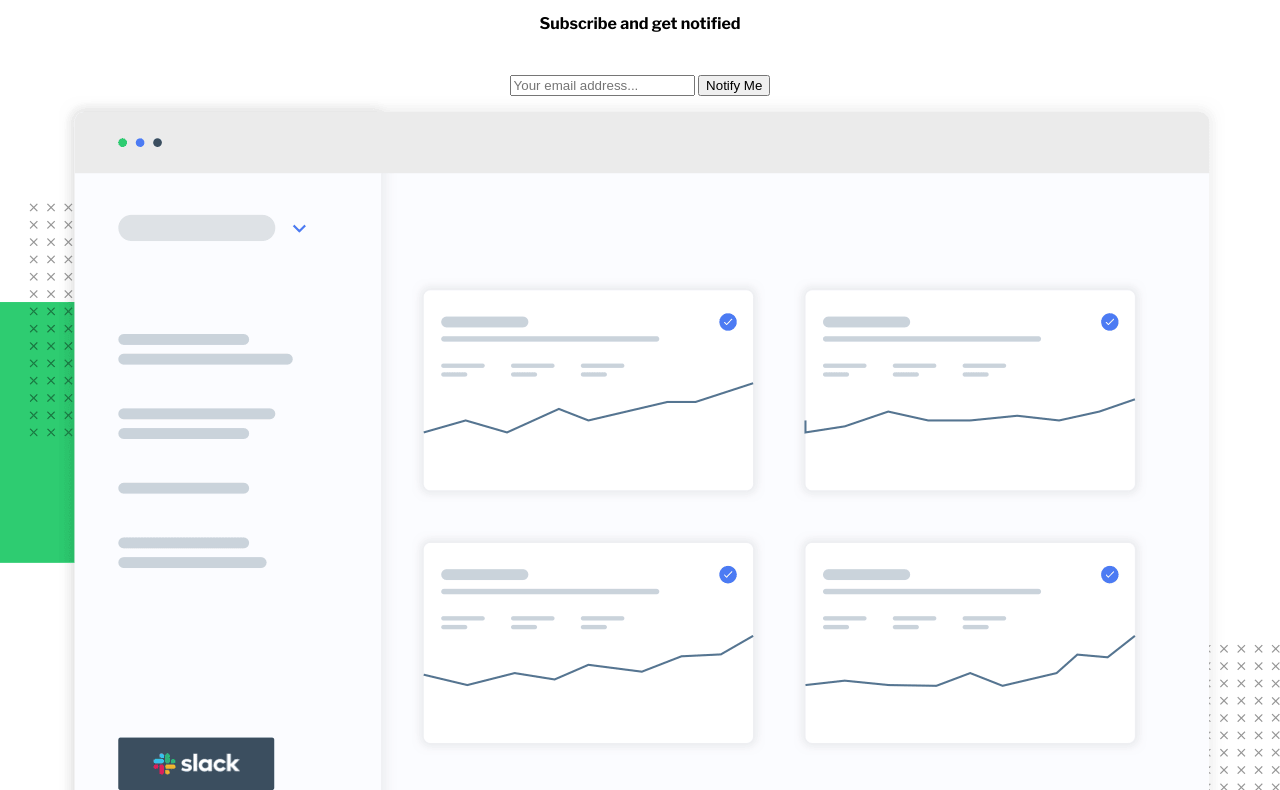
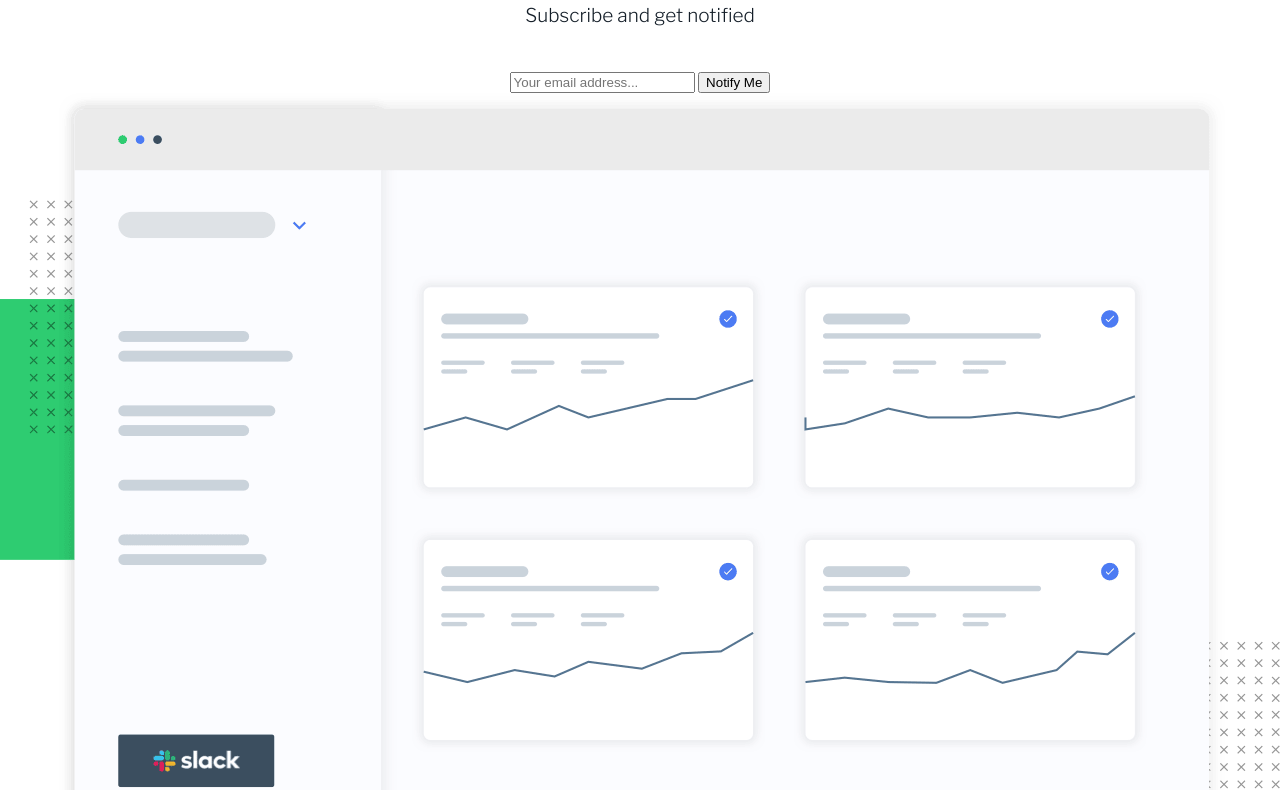
Before and after one commit to nirglus/ping-coming-soon-page-master, a plain HTML site: page index.html in a window 1280 px wide. Shown: the part 202-992 px from the top of the page. Drawn offline with nearby package versions, Linux system fonts and the light colour scheme.

Commit message:
set bottom heading style

```diff
--- a/css/style.css
+++ b/css/style.css
@@ -14,8 +14,15 @@ body{
     font-weight: 300;
     color: hsl(0, 0%, 59%);
     font-size: 45px;
+    margin-bottom: 0;
 }
 .top-heading span{
     font-weight: 700;
     color: hsl(209, 33%, 12%);
 }
+.bottom-heading{
+    font-size: 19px;
+    font-weight: 300;
+    color: hsl(209, 33%, 12%);
+    margin-top: 20px;
+}
```
